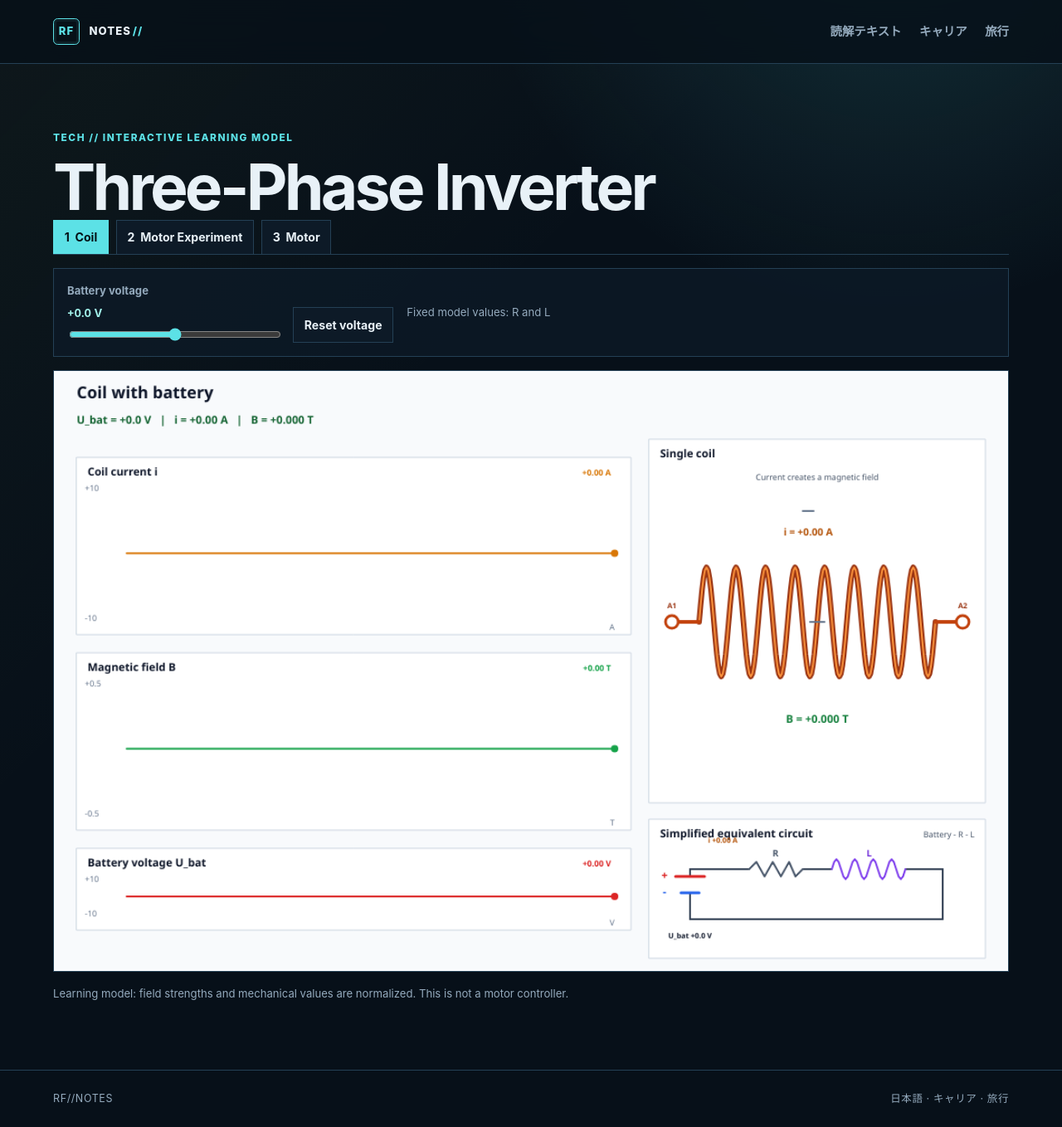
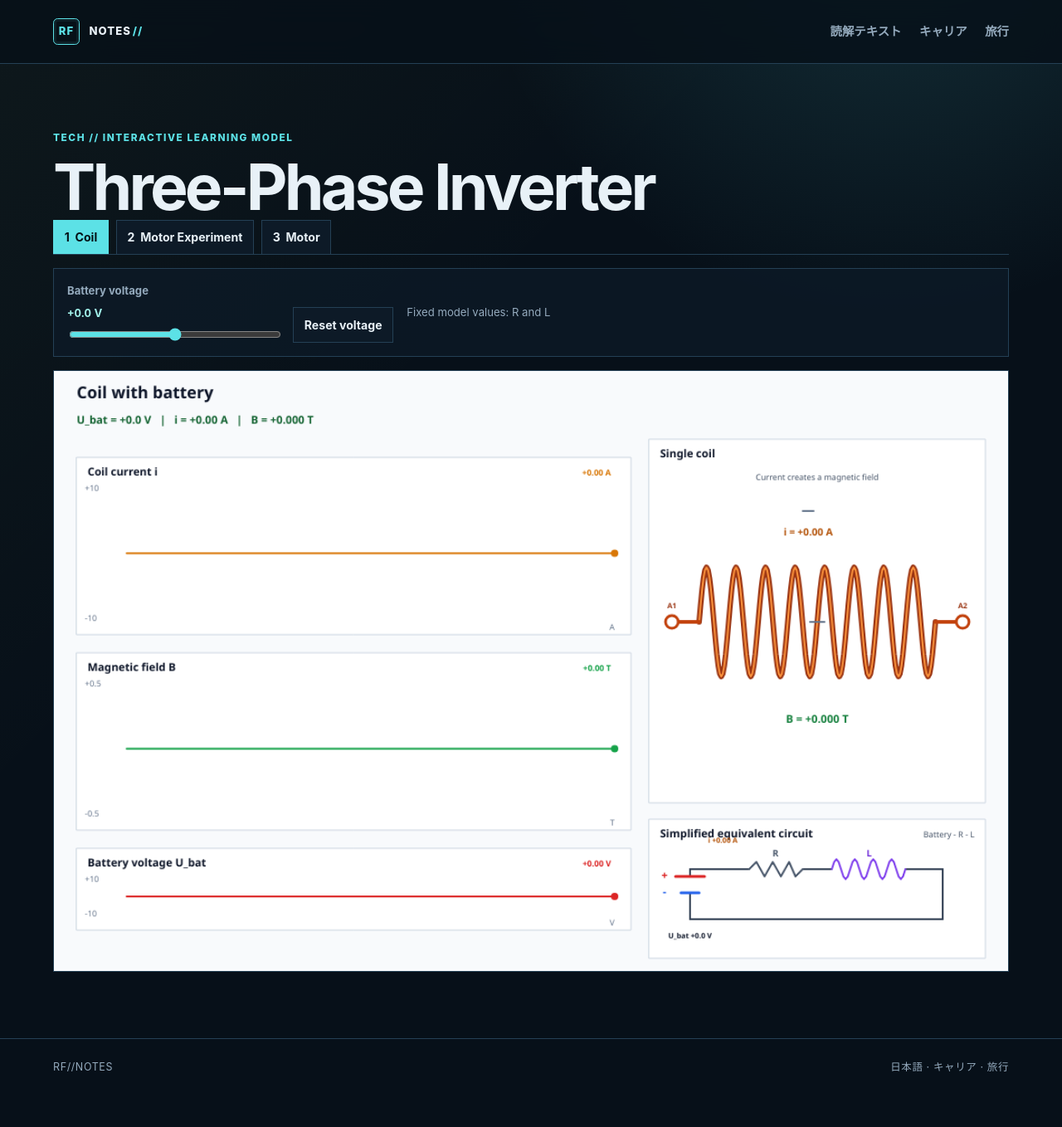
Before and after one commit to RobFil/robfil.github.io, a Jekyll site: the page built from tech/inverter/index.html, in a window 1280 px wide. Shown: the whole page at 83% size. Built offline with Jekyll 4.4.1, drawn with Linux system fonts in a browser that asks for light colours; after the commit the page ends 1321 px from its top, so only the background shows below that.

Commit message:
Remove inverter lab footer note

```diff
--- a/tech/inverter/index.html
+++ b/tech/inverter/index.html
@@ -53,7 +53,6 @@ title: Interactive Inverter Lab
     <canvas id="motor-canvas" width="1050" height="660" aria-label="Three-phase motor with current, voltage, rotor-angle, and torque views"></canvas>
   </section>
 
-  <p class="lab-note">Learning model: field strengths and mechanical values are normalized. This is not a motor controller.</p>
 </section>
 
 <script src="{{ '/tech/inverter/inverter-lab.js' | relative_url }}" defer></script>
```
